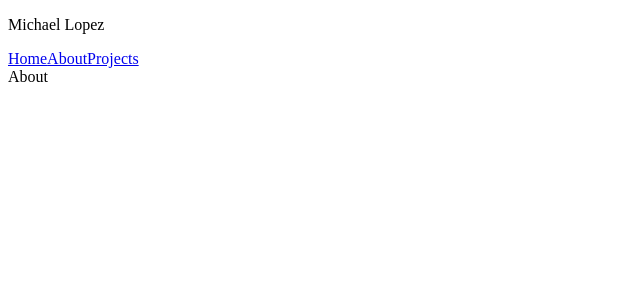
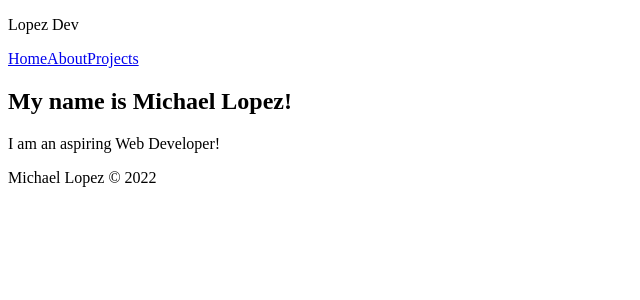
Before and after one commit to lopezmic05/personal-project2.0, a React (Create React App) app: page /about in a window 1280 px wide. Shown: the top 300 px of the page, without its empty margins (0-640 px from the left). Built offline with nearby package versions, Linux system fonts and the light colour scheme.

Commit message:
building up on my personal website, components have been added.

```diff
--- a/package.json
+++ b/package.json
@@ -6,6 +6,7 @@
     "@testing-library/jest-dom": "^5.16.5",
     "@testing-library/react": "^13.3.0",
     "@testing-library/user-event": "^13.5.0",
+    "boxicons": "^2.1.2",
     "react": "^18.2.0",
     "react-dom": "^18.2.0",
     "react-router-dom": "^6.3.0",
--- a/src/Components/About.js
+++ b/src/Components/About.js
@@ -1,7 +1,12 @@
 import React from "react";
 
 const About = () => {
-  return <div>About</div>;
+  return (
+    <div>
+    <h2>My name is Michael Lopez!</h2>
+    <p>I am an aspiring Web Developer!</p>
+    </div>
+  )
 };
 
 export default About;
--- a/src/Components/App.js
+++ b/src/Components/App.js
@@ -1,6 +1,6 @@
 import React from "react";
 import { Routes, Route } from "react-router-dom";
-import {Navbar, Home, About, Projects} from "./";
+import {Navbar, Home, About, Projects, Footer} from "./";
 
 function App() {
   return (
@@ -13,6 +13,7 @@ function App() {
               <Route path='/projects' element={<Projects />}/>
         </Routes>
       </div>
+      <Footer />
     </div>
   );
 }
--- /dev/null
+++ b/src/Components/Footer.js
@@ -0,0 +1,14 @@
+import React from "react";
+
+const Footer = () => {
+  return(
+    <div>
+    <div className="icon">
+    <box-icon type='logo' name='github'></box-icon>
+    </div>
+    <p>Michael Lopez &copy; 2022</p>
+    </div>
+  )
+};
+
+export default Footer;
--- a/src/Components/Home.js
+++ b/src/Components/Home.js
@@ -1,7 +1,11 @@
 import React from "react";
 
 const Home = () => {
-  return <div>Home</div>;
+  return (
+  <div>
+  <h1>Welcome to my Website!</h1>
+  </div>
+  )
 };
 
 export default Home;
--- a/src/Components/Navbar.js
+++ b/src/Components/Navbar.js
@@ -4,7 +4,7 @@ import { Link } from "react-router-dom";
 const Navbar = () => {
   return (
     <div>
-    <p className="logo">Michael Lopez</p>
+    <p className="logo">Lopez Dev</p>
       <nav className="links">
         <Link to='/'>Home</Link>
         <Link to='about'>About</Link>
--- a/src/Components/index.js
+++ b/src/Components/index.js
@@ -2,3 +2,4 @@ export {default as Home} from './Home'
 export {default as About} from './About'
 export {default as Projects} from './Projects'
 export {default as Navbar} from './Navbar'
+export {default as Footer} from './Footer'
```
Also changed, not shown: 1 other file (tests, documents, lock files or other folders).
